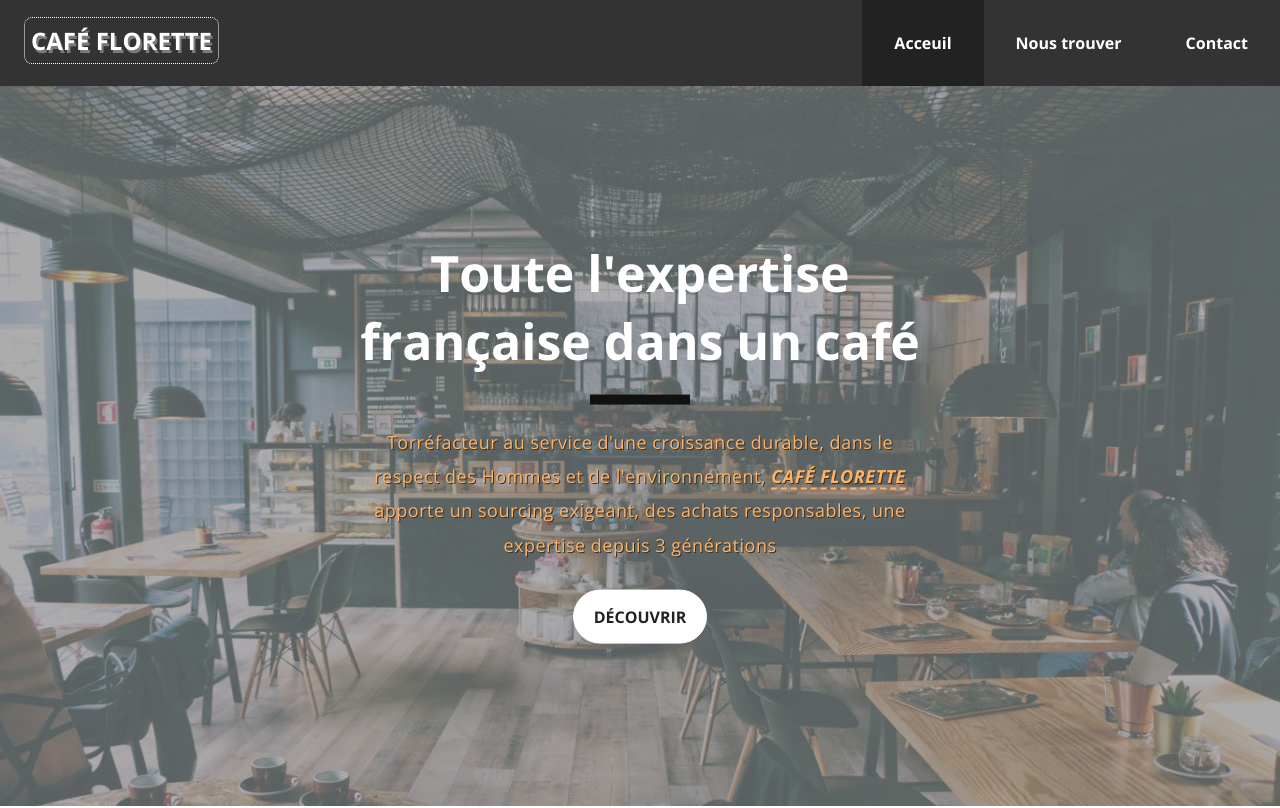
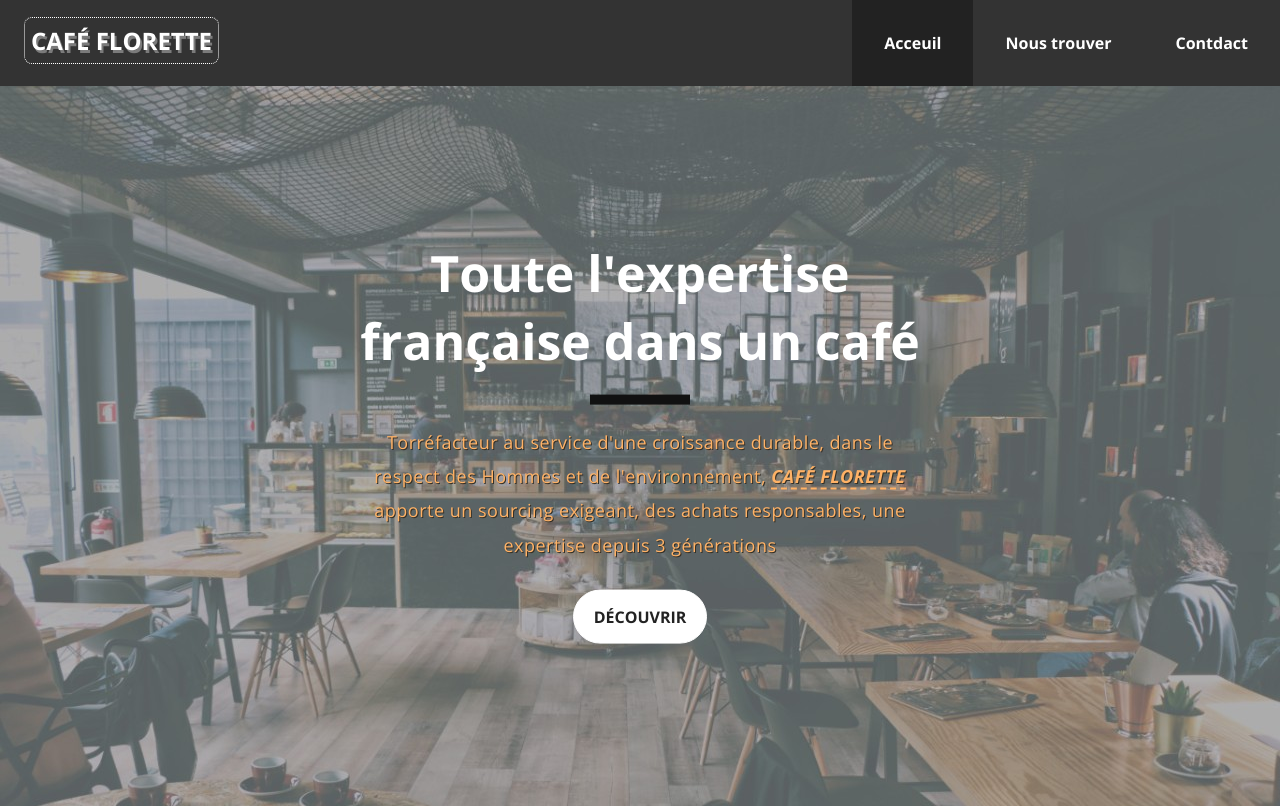
Before and after one commit to letotor/cafe-florette, a website built with Parcel: page src/index.html in a window 1280 px wide. Shown: the top 808 px of the page. Built offline with nearby package versions, Linux system fonts and the light colour scheme.

Commit message:
test deploy

```diff
--- a/src/index.html
+++ b/src/index.html
@@ -21,7 +21,7 @@
 				<li>
 					<a class="active" href="./index.html"> Acceuil </a>
 					<a href="./where.html">Nous trouver</a>
-					<a href="./contact.html">Contact</a>
+					<a href="./contact.html">Contdact</a>
 				</li>
 			</ul>
 		</nav>
```
